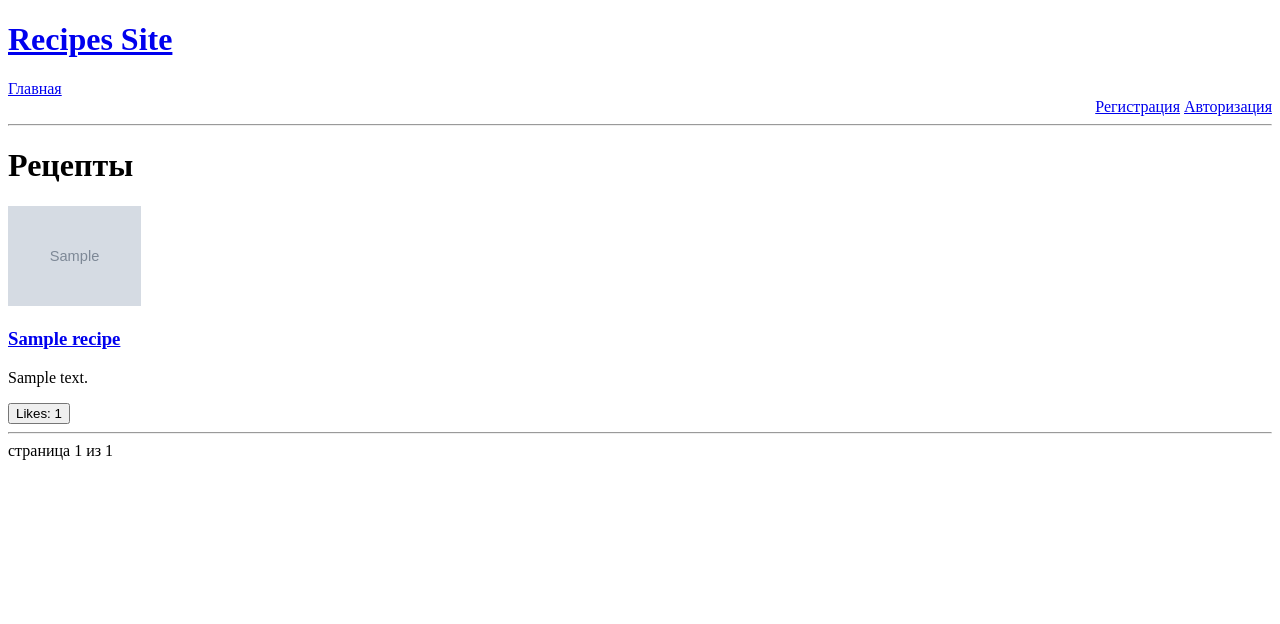
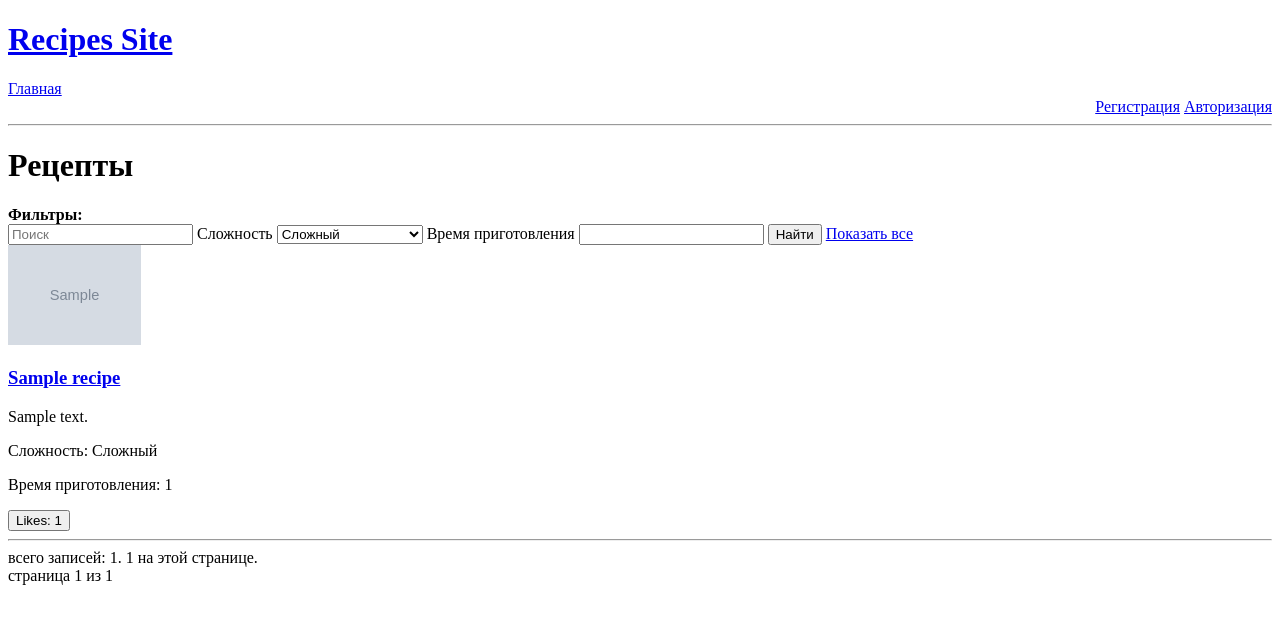
Before and after one commit to mmpechenbku/kfu_recipes_site, a Django app: page /recipes/ in a window 1280 px wide. Shown: the top 624 px of the page. Run offline with Django 5.2, Linux system fonts and the light colour scheme; tables that the repository leaves empty hold one stand-in row (values such as "Sample post"); grey boxes marked "Sample" are stand-in pictures.

Commit message:
added search filters

```diff
--- a/web/forms.py
+++ b/web/forms.py
@@ -22,3 +22,9 @@ class RegistrationForm(forms.ModelForm):
 class AuthForm(forms.Form):
     username = forms.CharField()
     password = forms.CharField(widget=forms.PasswordInput())
+
+
+class RecipeFilterForm(forms.Form):
+    search = forms.CharField(label="", widget=forms.TextInput(attrs={"placeholder": "Поиск"}), required=False)
+    difficulty = forms.ChoiceField(label="Сложность", choices=Recipe.DIFFICULTY_OPTIONS, required=False)
+    cooking_time = forms.IntegerField(label="Время приготовления", required=False)
--- /dev/null
+++ b/web/services.py
@@ -0,0 +1,11 @@
+def filter_recipes(recipes_qs, filters):
+    if filters['search']:
+        recipes_qs = recipes_qs.filter(title__icontains=filters['search'])
+
+    if filters['difficulty']:
+        recipes_qs = recipes_qs.filter(difficulty=filters['difficulty'])
+
+    if filters['cooking_time']:
+        recipes_qs = recipes_qs.filter(cooking_time__lte=filters['cooking_time'])
+
+    return recipes_qs
--- a/web/templates/web/home.html
+++ b/web/templates/web/home.html
@@ -4,9 +4,13 @@
 
 {% block content %}
 
+    {% include 'web/recipes_filters.html' %}
+
     {% for recipe in recipes %}
         {% include 'web/recipe_card.html' %}
     {% endfor %}
+
+    всего записей: {{ total_count }}. {{ recipes|length }} на этой странице.
 
     <nav>
         {% if recipes.has_previous %}
--- a/web/templates/web/recipe_card.html
+++ b/web/templates/web/recipe_card.html
@@ -3,6 +3,8 @@
 {% endif %}
 <a href="{% url 'recipe_detail' recipe.pk %}"><h3>{{ recipe.title }}</h3></a>
 <p>{{ recipe.description }}</p>
+<p>Сложность: {{ recipe.get_difficulty_display }}</p>
+<p>Время приготовления: {{ recipe.cooking_time }}</p>
 <button class="like-button" style="{% if likes %}{% if recipe.id in likes %}border-color: #f44336;{% endif %}{% endif %}cursor: pointer;" data-recipe="{{ recipe.id }}">Likes: {{ recipe.get_sum_likes }}</button>
 {% if recipe.author == user %}
     <br><br>
--- a/web/templates/web/recipe_detail.html
+++ b/web/templates/web/recipe_detail.html
@@ -7,6 +7,8 @@
         <img src="{{ recipe.picture.url }}" alt="{{ recipe.title }}" style="height:250px;"/>
     {% endif %}
     <h1>{{ recipe.title }}</h1>
+    <h3>Сложность: {{ recipe.get_difficulty_display }}</h3>
+    <h3>Время приготовления: {{ recipe.cooking_time }}</h3>
     <button class="like-button" style="{% if likes %}{% if recipe.id in likes %}border-color: #f44336;{% endif %}{% endif %}cursor: pointer;" data-recipe="{{ recipe.id }}">Likes: {{ recipe.get_sum_likes }}</button>
     <p>{{ recipe.description }}</p>
 
--- /dev/null
+++ b/web/templates/web/recipes_filters.html
@@ -0,0 +1,12 @@
+<form action="">
+    <b>Фильтры:</b><br>
+
+    {% for field in filter_form %}
+        {{ field.label }}
+        {{ field }}
+    {% endfor %}
+
+    <button>Найти</button>
+
+    <a href="?">Показать все</a>
+</form>
--- a/web/templates/web/recipes_list.html
+++ b/web/templates/web/recipes_list.html
@@ -4,11 +4,15 @@
 
 {% block content %}
 
-<h1>Рецепты</h1>
+    <h1>Рецепты</h1>
 
-{% for recipe in recipes %}
-    {% include 'web/recipe_card.html' %}
-{% endfor %}
+    {% include 'web/recipes_filters.html' %}
+
+    {% for recipe in recipes %}
+        {% include 'web/recipe_card.html' %}
+    {% endfor %}
+
+    всего записей: {{ total_count }}. {{ recipes|length }} на этой странице.
 
     <nav>
         {% if recipes.has_previous %}
@@ -25,6 +29,6 @@
     </nav>
 
 
-<script src="{% static 'web/js/like.js' %}"></script>
+    <script src="{% static 'web/js/like.js' %}"></script>
 
 {% endblock content %}
--- a/web/views.py
+++ b/web/views.py
@@ -7,8 +7,9 @@ from django.contrib.auth.decorators import login_required
 from django.contrib.auth.mixins import LoginRequiredMixin
 from django.core.paginator import Paginator
 
-from web.forms import RegistrationForm, AuthForm
+from web.forms import RegistrationForm, AuthForm, RecipeFilterForm
 from web.models import Ingredient, Recipe, IngredientQuantity, RecipeStep, LikeRecipe
+from web.services import filter_recipes
 
 User = get_user_model()
 
@@ -19,12 +20,21 @@ def home_view(request):
     recipes = Recipe.objects.popular()
     likes = LikeRecipe.objects.filter(user=request.user).values_list('recipe',
                                                                      flat=True) if request.user.is_authenticated else None
+
+    filter_form = RecipeFilterForm(request.GET)
+    filter_form.is_valid()
+    recipes = filter_recipes(recipes, filter_form.cleaned_data)
+
+    total_count = recipes.count()
+
     paginator = Paginator(recipes, per_page=10)
     page_number = request.GET.get("page", 1)
 
     data = {
         'recipes': paginator.get_page(page_number),
         'likes': likes,
+        'filter_form': filter_form,
+        'total_count': total_count
     }
     return render(request, 'web/home.html', data)
 
@@ -170,12 +180,20 @@ def recipes_view(request):
     recipes = Recipe.objects.all().order_by("title")
     likes = LikeRecipe.objects.filter(user=request.user).values_list('recipe',
                                                                      flat=True) if request.user.is_authenticated else None
+    filter_form = RecipeFilterForm(request.GET)
+    filter_form.is_valid()
+    recipes = filter_recipes(recipes, filter_form.cleaned_data)
+
+    total_count = recipes.count()
+
     paginator = Paginator(recipes, per_page=10)
     page_number = request.GET.get("page", 1)
 
     data = {
         'recipes': paginator.get_page(page_number),
         'likes': likes,
+        'filter_form': filter_form,
+        'total_count': total_count,
     }
     return render(request, 'web/recipes_list.html', data)
 
```
